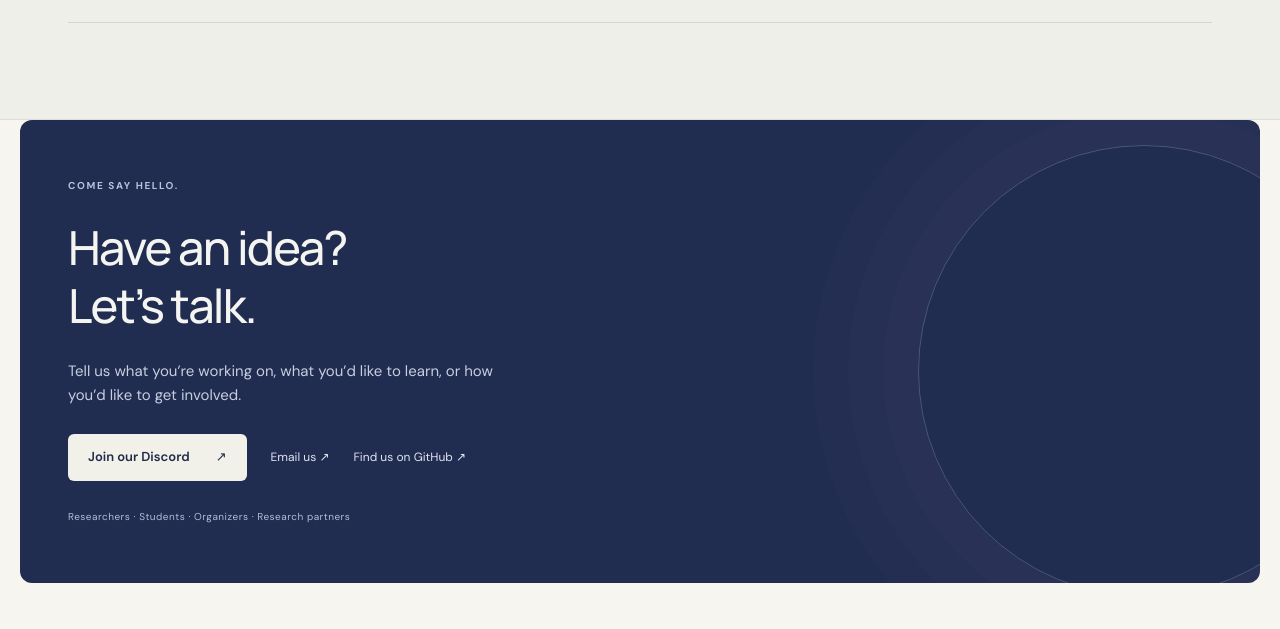
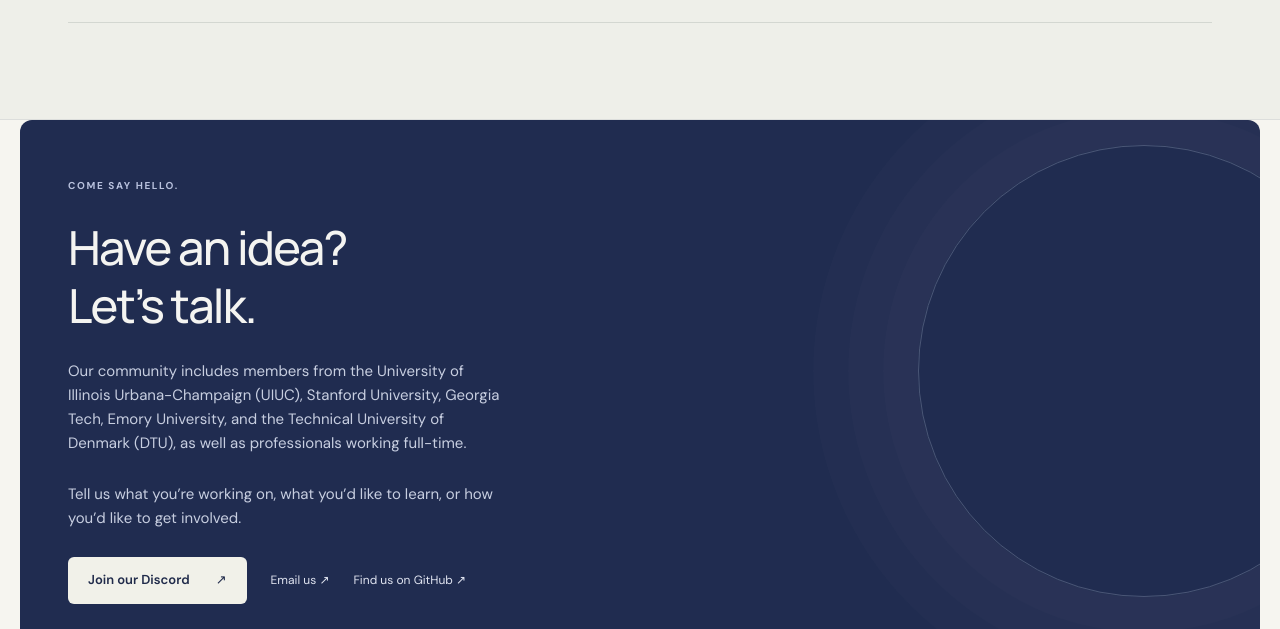
Before and after one commit to inside-ai-safety/inside-ai-safety.github.io, a plain HTML site: page index.html in a window 1280 px wide. Shown: the part 2335-2964 px from the top of the page. Drawn offline with Linux system fonts and the light colour scheme.

Commit message:
Introduce community members and university backgrounds

```diff
--- a/index.html
+++ b/index.html
@@ -49,7 +49,7 @@
       <a class="paper" href="https://arxiv.org/abs/2601.22083" target="_blank" rel="noopener noreferrer"><span class="paper-type">ALIGNMENT<span>2026 · Preprint</span></span><div><h3>Latent Adversarial Regularization for Offline Preference Optimization</h3><p class="paper-summary">GANPO explores latent-space feedback for more robust preference learning.</p></div><span class="paper-arrow" aria-label="Read paper (opens in new tab)">↗</span></a>
       <a class="paper" href="https://arxiv.org/abs/2608.21278" target="_blank" rel="noopener noreferrer"><span class="paper-type">INTERVENTION<span>2026 · Preprint</span></span><div><h3>CLEAR: Continuous Latent Adapter Routing</h3><p>Utility-Preserving LLM Safety Alignment</p><p class="paper-summary">Adjusting safety interventions using a model’s hidden states.</p></div><span class="paper-arrow" aria-label="Read paper (opens in new tab)">↗</span></a>
     </div></section>
-    <section id="connect" class="connect wrap"><p class="eyebrow">Come say hello.</p><h2>Have an idea?<br>Let’s talk.</h2><p>Tell us what you’re working on, what you’d like to learn, or how you’d like to get involved.</p><div class="actions"><a class="button light" href="https://discord.gg/RexBQW9Dt" target="_blank" rel="noopener noreferrer">Join our Discord <span aria-hidden="true">↗</span></a><a class="connect-secondary" href="mailto:info@insideaisafety.org?subject=Inside%20AI%20Safety%20%E2%80%94%20Get%20involved">Email us <span aria-hidden="true">↗</span></a><a class="connect-secondary" href="https://github.com/inside-ai-safety">Find us on GitHub <span aria-hidden="true">↗</span></a></div><p class="connect-note">Researchers · Students · Organizers · Research partners</p></section>
+    <section id="connect" class="connect wrap"><p class="eyebrow">Come say hello.</p><h2>Have an idea?<br>Let’s talk.</h2><p>Our community includes members from the University of Illinois Urbana-Champaign (UIUC), Stanford University, Georgia Tech, Emory University, and the Technical University of Denmark (DTU), as well as professionals working full-time.</p><p>Tell us what you’re working on, what you’d like to learn, or how you’d like to get involved.</p><div class="actions"><a class="button light" href="https://discord.gg/RexBQW9Dt" target="_blank" rel="noopener noreferrer">Join our Discord <span aria-hidden="true">↗</span></a><a class="connect-secondary" href="mailto:info@insideaisafety.org?subject=Inside%20AI%20Safety%20%E2%80%94%20Get%20involved">Email us <span aria-hidden="true">↗</span></a><a class="connect-secondary" href="https://github.com/inside-ai-safety">Find us on GitHub <span aria-hidden="true">↗</span></a></div><p class="connect-note">Researchers · Students · Organizers · Research partners</p></section>
   </main>
   <footer class="wrap"><a class="brand" href="#"><img src="assets/mark.svg" width="28" height="28" alt=""><span>inside<span class="brand-light"> ai safety</span></span></a><p>Understanding models. Advancing safety.</p><span>© <span id="year">2026</span> Inside AI Safety</span></footer>
 </body>
```
